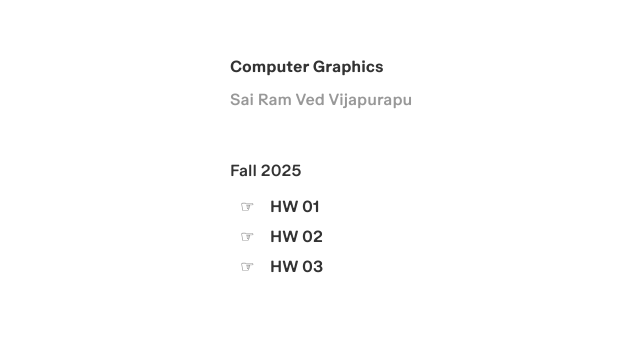
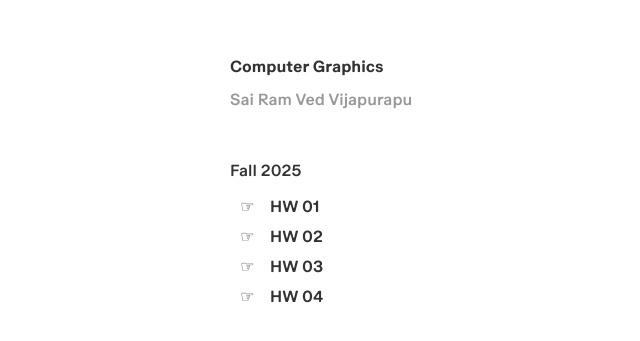
Before and after one commit to sairamved/computer-graphics-fall25, a plain HTML site: page index.html in a window 1280 px wide. Shown: the part 103-444 px from the top of the page, 182-822 px from the left. Drawn offline with Linux system fonts and the light colour scheme.

Commit message:
Update index.html

```diff
--- a/index.html
+++ b/index.html
@@ -19,6 +19,7 @@
                 <li><a href="hw1.html">HW 01</a></li>
                 <li><a href="hw2.html">HW 02</a></li>
                 <li><a href="hw3.html">HW 03</a></li>
+                <li><a href="hw4.html">HW 04</a></li>
             </ul>
         </section>
     </div>
```
